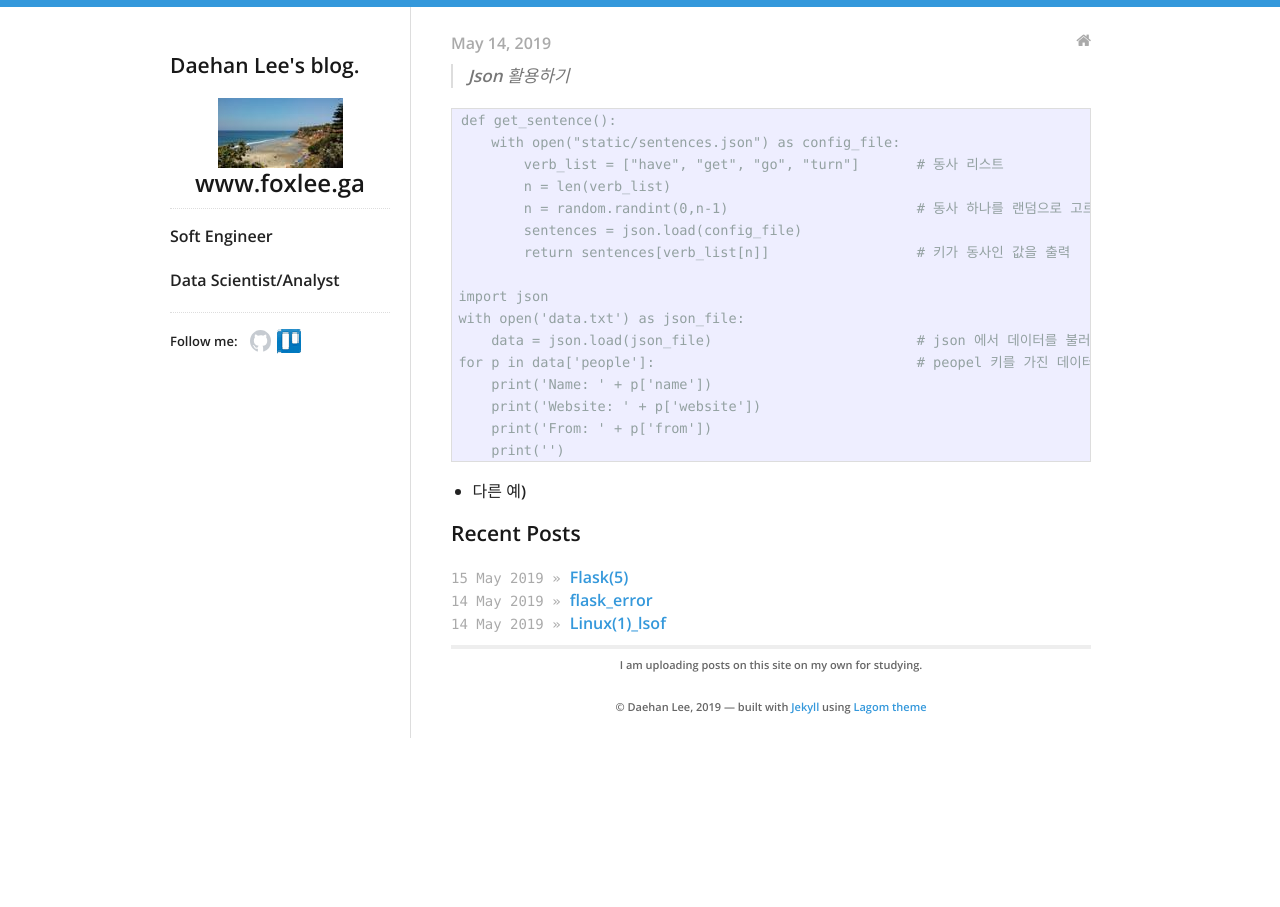
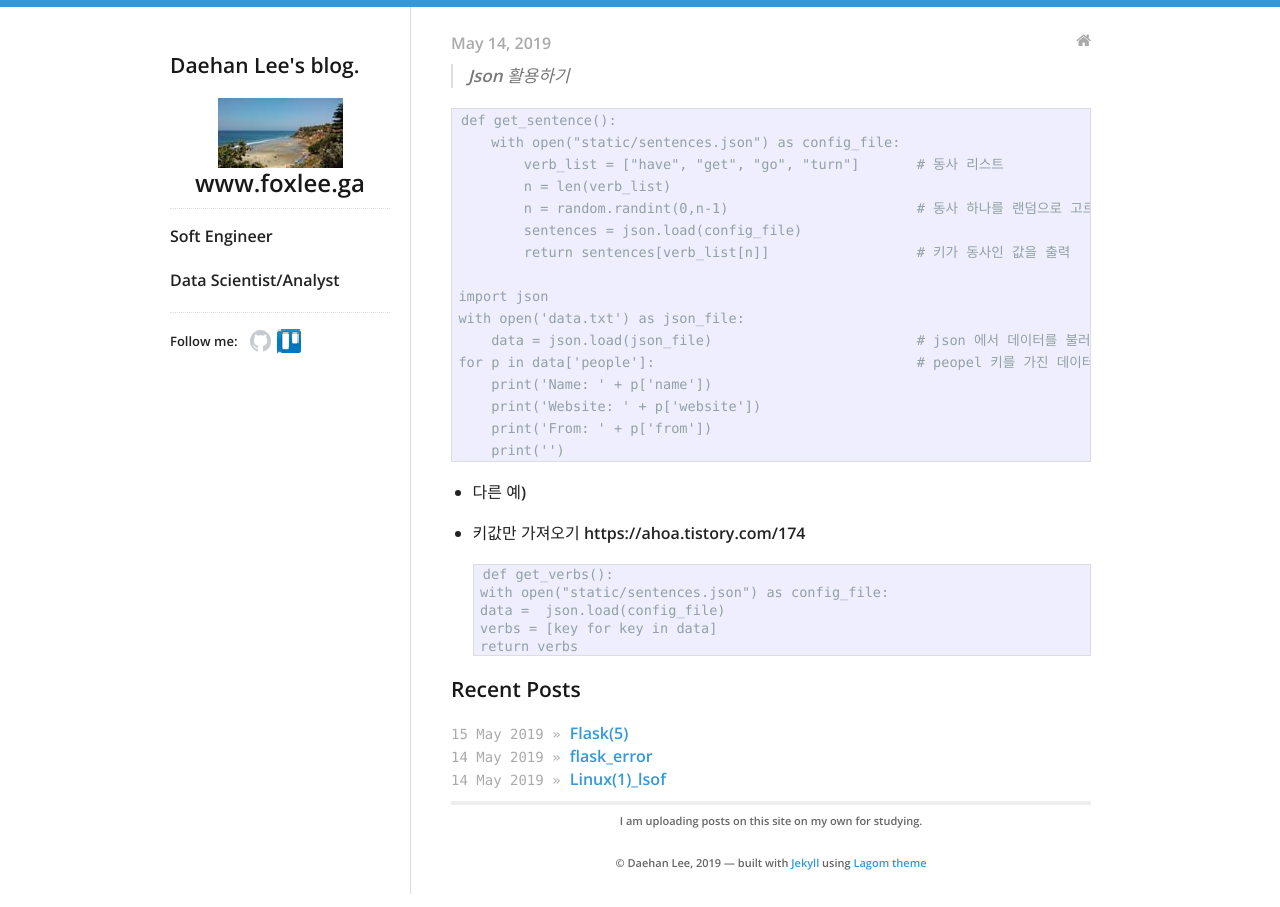
Before and after one commit to daehan0226/Study, a Jekyll site: the page built from _posts/2019-05-14-Json.md, in a window 1280 px wide. Built offline with Jekyll 4.4.1, drawn with Linux system fonts in a browser that asks for light colours.

Commit message:
Update 2019-05-14-Json.md

```diff
--- a/_posts/2019-05-14-Json.md
+++ b/_posts/2019-05-14-Json.md
@@ -27,3 +27,12 @@ categories:
         print('')
 
 * 다른 예)
+
+* 키값만 가져오기 https://ahoa.tistory.com/174
+
+
+      def get_verbs():
+      with open("static/sentences.json") as config_file:
+      data =  json.load(config_file)
+      verbs = [key for key in data]
+      return verbs
```
